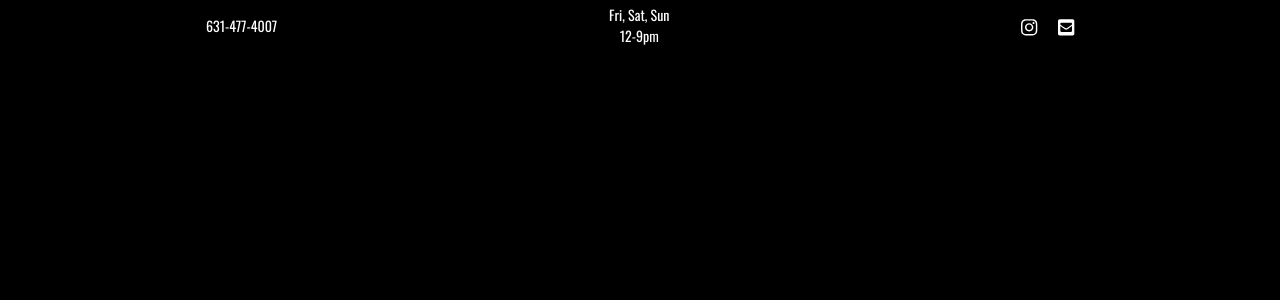
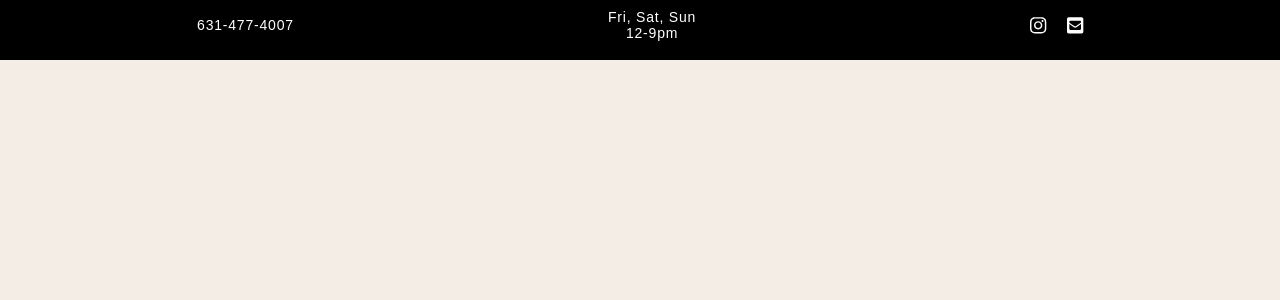
Before and after one commit to asabogal/2020-kon-tiki, a React (Create React App) app: page / in a window 1280 px wide. Shown: the top 300 px of the page. Built offline with nearby package versions, Linux system fonts and the light colour scheme.

Commit message:
fix colors and heading sizes

```diff
--- a/src/index.css
+++ b/src/index.css
@@ -1,11 +1,30 @@
 body {
   margin: 0;
-  background-color: black;
-  color: white;
-  font-family: 'Oswald', sans-serif;
+  background-color: #f3ede6;
+  color: #262929;
+  /* font-family: 'Roboto Condensed', sans-serif; */
+  font-family: 'Yanone Kaffeesatz', sans-serif;
+  letter-spacing: 0.8px;
 }
 
 code {
   font-family: source-code-pro, Menlo, Monaco, Consolas, 'Courier New',
     monospace;
 }
+
+h1 {
+  font-size: 70px;
+}
+
+h2 {
+  font-size: 30px;
+}
+/*
+color {
+  color: #cc82a1;
+  color: #30b1c2;
+  background-color: #cddddf;
+  color: #62f081;
+  color: #5ccedd;
+  color: rgba(57, 81, 82, 0.5);
+} */
```
